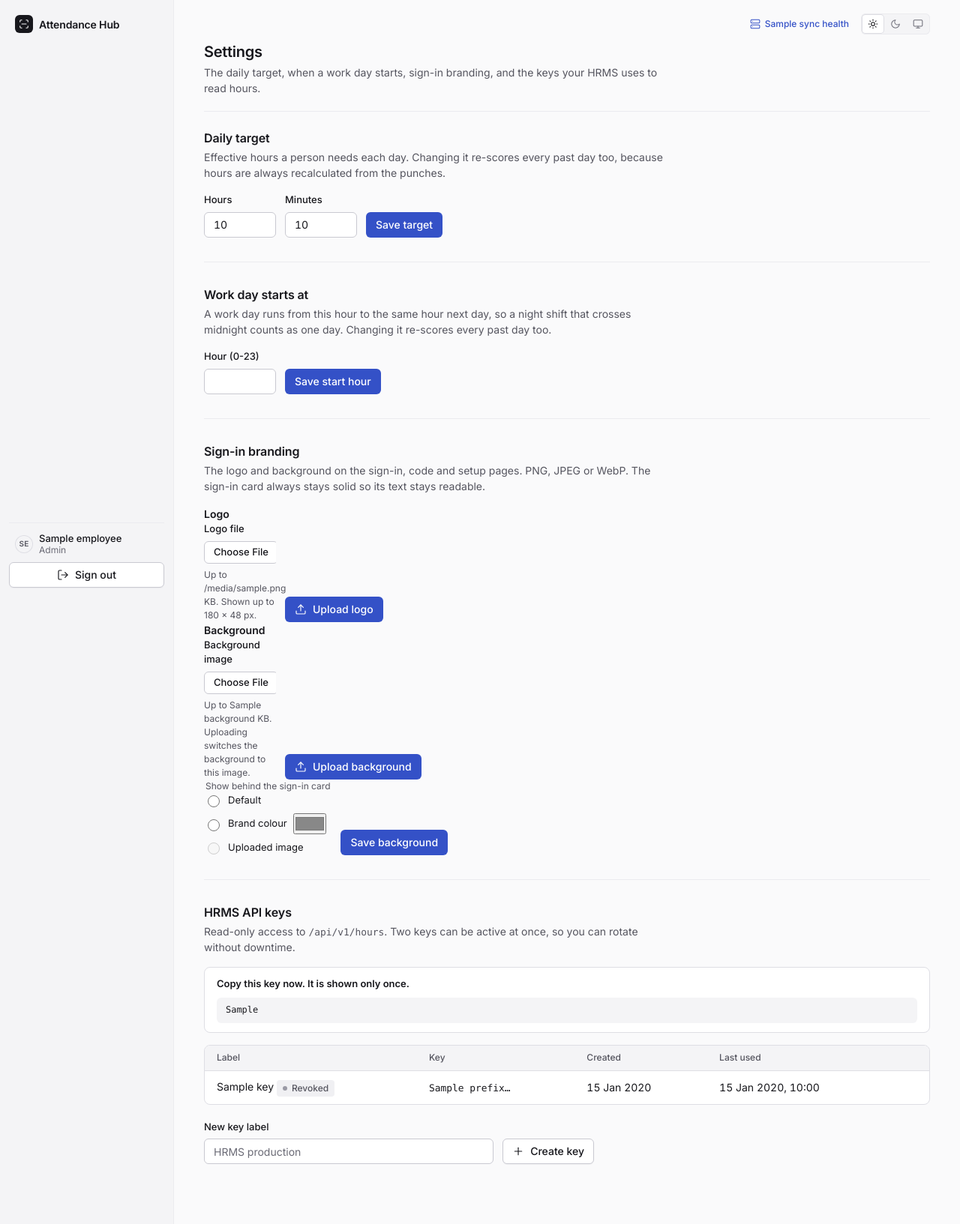
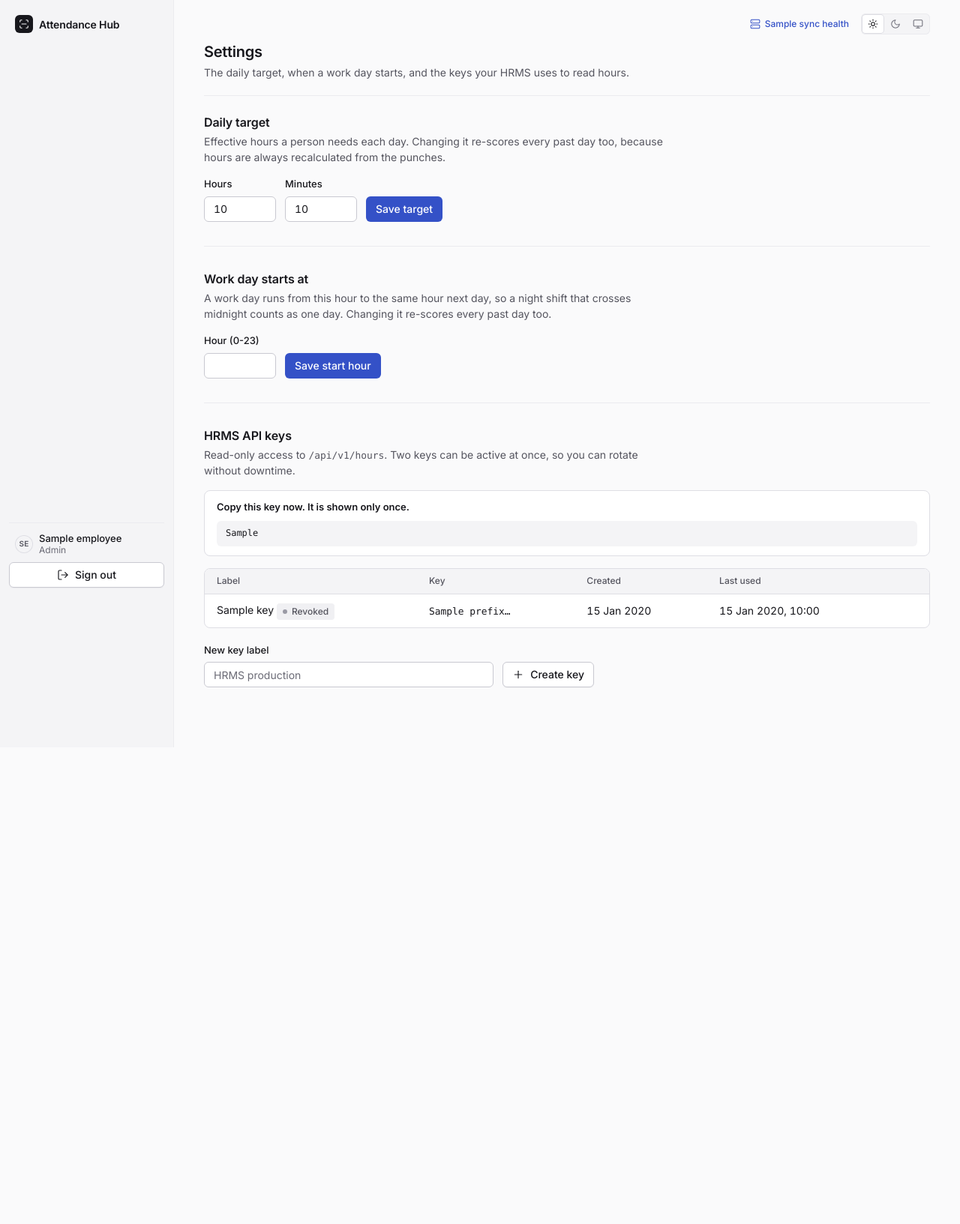
Before and after one commit to nitcoinc/essl-platform-dashboard, a Flask app: template templates/settings.html in a window 1280 px wide. Shown: the whole page at 75% size. After the commit the page ends 997 px from the top, so only its background shows below. Run offline with Flask 3, Linux system fonts and the light colour scheme; the template is opened without the code that fills it: most values are stand-ins (such as "Sample title", 1, 10 or a date in 2020); parts of the project's set-up code (start-up, migrations or seed data) failed here and were passed over; some libraries are stand-ins or nearby versions.

Commit message:
refactor(settings): remove sign-in branding settings
Drop the admin logo/background upload routes, the public /brand/<key>
route, the signin_branding context processor, the 413 branding branch,
the branding DB methods, the settings section and its CSS. Migration v5
and its table stay as-is; stale rows and settings are ignored. The auth
layout renders a plain card until the U3 redesign.

Co-Authored-By: Claude Opus 5.5 <noreply@anthropic.com>

```diff
--- a/essl_hub/db.py
+++ b/essl_hub/db.py
@@ -1420,39 +1420,6 @@ class Database:
                 (key, value),
             )
 
-    # --- Sign-in branding (U6) -------------------------------------------
-
-    def branding_versions(self) -> dict[str, str]:
-        """key -> sha256 for every stored asset, without loading the bytes."""
-        with self.connect() as connection:
-            rows = connection.execute("SELECT key, sha256 FROM branding_assets").fetchall()
-        return {row["key"]: row["sha256"] for row in rows}
-
-    def branding_asset(self, key: str) -> dict | None:
-        with self.connect() as connection:
-            row = connection.execute(
-                "SELECT key, content_type, data, sha256, updated_at "
-                "FROM branding_assets WHERE key=?",
-                (key,),
-            ).fetchone()
-        if row is None:
-            return None
-        return {**row, "data": bytes(row["data"])}
-
-    def set_branding_asset(self, key: str, *, content_type: str, data: bytes, sha256: str) -> None:
-        with self.transaction() as connection:
-            connection.execute(
-                "INSERT INTO branding_assets (key, content_type, data, sha256, updated_at) "
-                "VALUES (?, ?, ?, ?, ?) ON CONFLICT (key) DO UPDATE SET "
-                "content_type = excluded.content_type, data = excluded.data, "
-                "sha256 = excluded.sha256, updated_at = excluded.updated_at",
-                (key, content_type, data, sha256, _now()),
-            )
-
-    def delete_branding_asset(self, key: str) -> None:
-        with self.transaction() as connection:
-            connection.execute("DELETE FROM branding_assets WHERE key=?", (key,))
-
 
 def _manager_chain(connection: _Connection, employee_id: int) -> list[int]:
     # UNION (not UNION ALL) stops on a pre-existing cycle instead of looping.
--- a/essl_hub/routes/people.py
+++ b/essl_hub/routes/people.py
@@ -48,17 +48,6 @@ def upload_too_large(error):
     # import page, so everyone else keeps the default 413 response.
     if g.employee is None or g.employee["role"] not in access.EDITOR_ROLES:
         return error.get_response()
-    if request.endpoint == "admin.settings_upload_branding" and g.employee["role"] == "admin":
-        from .admin import _render_settings
-
-        return _render_settings(
-            status=413,
-            brand_error=(
-                f"That file is larger than the {_max_upload_mb()} MB upload limit. "
-                "Use a smaller image."
-            ),
-            brand_error_key=request.view_args.get("key") if request.view_args else None,
-        )
     return _render_import(
         error=(
             f"That file is larger than the {_max_upload_mb()} MB upload limit. "
--- a/essl_hub/web.py
+++ b/essl_hub/web.py
@@ -83,23 +83,6 @@ def create_app(database: Database | None = None) -> Flask:
             return {}
         return {"sync_health": current_sync_health(database)[0]}
 
-    @app.context_processor
-    def signin_branding() -> dict:
-        # Lazy: only the auth pages call it, so app pages pay no query.
-        def branding() -> dict:
-            versions = database.branding_versions()
-            mode = database.setting("signin_background", "default")
-            if mode == "image" and "background" not in versions:
-                mode = "default"
-            return {
-                "logo_version": versions.get("logo", "")[:12] or None,
-                "background_version": versions.get("background", "")[:12] or None,
-                "mode": mode,
-                "color": database.setting("signin_background_color", "#3451c7"),
-            }
-
-        return {"signin_branding": branding}
-
     @app.errorhandler(OfflineError)
     def offline(exc: OfflineError) -> tuple[str, int]:
         # A write that cannot reach the primary is an outage, not a bug (KTD11).
--- a/static/styles.css
+++ b/static/styles.css
@@ -29,7 +29,6 @@
   --accent-hover: #2a43a8;
   --accent-text: #ffffff;
   --accent-subtle: #eef1fc;
-  --auth-scrim: rgba(255, 255, 255, 0);
 
   /* Semantic roles */
   --bg: var(--gray-25);
@@ -116,7 +115,6 @@
     --accent-hover: #9aabf8;
     --accent-text: #0e0e10;
     --accent-subtle: #1c2140;
-    --auth-scrim: rgba(14, 14, 16, 0.55);
 
     --hover: rgba(236, 236, 240, 0.06);
 
@@ -156,7 +154,6 @@
     --accent-hover: #9aabf8;
     --accent-text: #0e0e10;
     --accent-subtle: #1c2140;
-    --auth-scrim: rgba(14, 14, 16, 0.55);
 
     --hover: rgba(236, 236, 240, 0.06);
 
@@ -599,20 +596,6 @@ input[type="file"]::file-selector-button {
 .auth-card .button { width: 100%; }
 .auth-brand { padding: 0; margin-bottom: var(--s2); }
 .auth-card .auth-error { margin-top: 0; }
-/* Sign-in branding (U6): the background stays behind a solid card so card
-   text keeps its normal AA contrast in both themes. */
-.auth-bg-color { background: var(--auth-bg); }
-.auth-bg-image { background: linear-gradient(var(--auth-scrim), var(--auth-scrim)), var(--auth-bg-image) center / cover no-repeat, var(--bg); }
-.auth-bg-color .auth-card, .auth-bg-image .auth-card {
-  padding: var(--s6); background: var(--surface); border: 1px solid var(--border-strong);
-  border-radius: var(--radius-lg); box-shadow: var(--shadow-card);
-}
-.auth-logo img { display: block; max-width: 180px; max-height: 48px; width: auto; height: auto; }
-.brand-preview { display: flex; align-items: center; gap: var(--s4); flex-wrap: wrap; margin-bottom: var(--s3); }
-.brand-preview img { max-width: 180px; max-height: 64px; padding: var(--s2); background: var(--surface); border: 1px solid var(--border-strong); border-radius: var(--radius); }
-.brand-modes { display: flex; flex-direction: column; gap: var(--s2); border: 0; padding: 0; margin: 0; }
-.brand-modes label { display: flex; align-items: center; gap: var(--s2); font-size: var(--text-13); }
-.brand-modes input[type="color"] { width: 44px; height: 28px; padding: 0; }
 .code-input { font-size: var(--text-20) !important; letter-spacing: 0.3em; font-variant-numeric: tabular-nums; }
 .auth-note { font-size: var(--text-13); color: var(--text-secondary); }
 
--- a/templates/settings.html
+++ b/templates/settings.html
@@ -5,7 +5,7 @@
 <header class="topbar">
   <div>
     <h1>Settings</h1>
-    <p>The daily target, when a work day starts, sign-in branding, and the keys your HRMS uses to read hours.</p>
+    <p>The daily target, when a work day starts, and the keys your HRMS uses to read hours.</p>
   </div>
 </header>
 
@@ -40,59 +40,6 @@
     {{ ui.button('Save start hour', 'primary', type='submit') }}
   </form>
   {% if day_start_saved %}<p class="device-note" role="status">{{ ui.icon('check') }}<span>Work days now start at {{ '%02d' % day_start_hour }}:00.</span></p>{% endif %}
-</section>
-
-<section class="admin-section" aria-labelledby="branding-heading">
-  <h2 id="branding-heading">Sign-in branding</h2>
-  <p class="section-intro">The logo and background on the sign-in, code and setup pages. PNG, JPEG or WebP. The sign-in card always stays solid so its text stays readable.</p>
-  {% if brand_error %}{{ ui.inline_error(brand_error) }}{% endif %}
-  {% if brand_saved %}<p class="device-note" role="status">{{ ui.icon('check') }}<span>{% if brand_saved.endswith('-reset') %}Reset to the default.{% else %}Branding saved.{% endif %}</span></p>{% endif %}
-
-  <h3>Logo</h3>
-  {% if brand_logo %}<div class="brand-preview"><img src="{{ url_for('auth.brand_asset', key='logo') }}" alt="Current sign-in logo"></div>{% endif %}
-  <form method="post" action="{{ url_for('admin.settings_upload_branding', key='logo') }}" enctype="multipart/form-data" class="target-form">
-    <input type="hidden" name="csrf" value="{{ csrf_token }}">
-    <div class="field">
-      <label for="brand-logo">Logo file</label>
-      <input id="brand-logo" type="file" name="image" accept="image/png,image/jpeg,image/webp" required aria-describedby="brand-logo-hint"{% if brand_error_key == 'logo' %} aria-invalid="true"{% endif %}>
-      <p class="field-hint" id="brand-logo-hint">Up to {{ brand_caps_kb.logo }} KB. Shown up to 180 x 48 px.</p>
-    </div>
-    {{ ui.button('Upload logo', 'primary', type='submit', icon_name='upload') }}
-  </form>
-  {% if brand_logo %}
-  <form method="post" action="{{ url_for('admin.settings_reset_branding', key='logo') }}">
-    <input type="hidden" name="csrf" value="{{ csrf_token }}">
-    {{ ui.button('Reset logo to default', 'secondary', type='submit') }}
-  </form>
-  {% endif %}
-
-  <h3>Background</h3>
-  {% if brand_background %}<div class="brand-preview"><img src="{{ url_for('auth.brand_asset', key='background') }}" alt="Current sign-in background"></div>{% endif %}
-  <form method="post" action="{{ url_for('admin.settings_upload_branding', key='background') }}" enctype="multipart/form-data" class="target-form">
-    <input type="hidden" name="csrf" value="{{ csrf_token }}">
-    <div class="field">
-      <label for="brand-background">Background image</label>
-      <input id="brand-background" type="file" name="image" accept="image/png,image/jpeg,image/webp" required aria-describedby="brand-background-hint"{% if brand_error_key == 'background' %} aria-invalid="true"{% endif %}>
-      <p class="field-hint" id="brand-background-hint">Up to {{ brand_caps_kb.background }} KB. Uploading switches the background to this image.</p>
-    </div>
-    {{ ui.button('Upload background', 'primary', type='submit', icon_name='upload') }}
-  </form>
-  {% if brand_background %}
-  <form method="post" action="{{ url_for('admin.settings_reset_branding', key='background') }}">
-    <input type="hidden" name="csrf" value="{{ csrf_token }}">
-    {{ ui.button('Reset background to default', 'secondary', type='submit') }}
-  </form>
-  {% endif %}
-  <form method="post" action="{{ url_for('admin.settings_set_background') }}" class="target-form">
-    <input type="hidden" name="csrf" value="{{ csrf_token }}">
-    <fieldset class="brand-modes">
-      <legend class="field-hint">Show behind the sign-in card</legend>
-      <label><input type="radio" name="mode" value="default"{% if background_mode == 'default' %} checked{% endif %}> Default</label>
-      <label><input type="radio" name="mode" value="color"{% if background_mode == 'color' %} checked{% endif %}> Brand colour <input type="color" name="color" value="{{ background_color }}" aria-label="Brand colour"></label>
-      <label><input type="radio" name="mode" value="image"{% if background_mode == 'image' %} checked{% endif %}{% if not brand_background %} disabled{% endif %}> Uploaded image</label>
-    </fieldset>
-    {{ ui.button('Save background', 'primary', type='submit') }}
-  </form>
 </section>
 
 <section class="admin-section" aria-labelledby="keys-heading">
```
Also changed, not shown: essl_hub/routes/admin.py (+0 -100 lines), essl_hub/routes/signin.py (+0 -19 lines), templates/_auth_base.html (+1 -8 lines), tests/test_db.py (+4 -13 lines), tests/test_web.py (+29 -163 lines).
